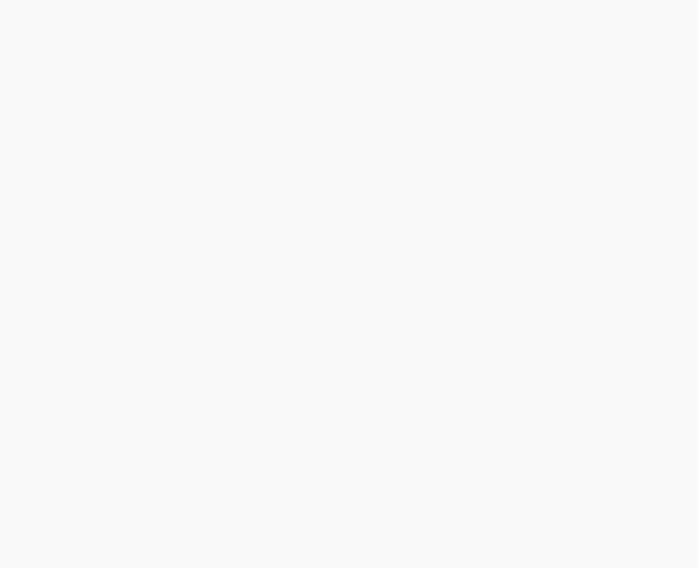
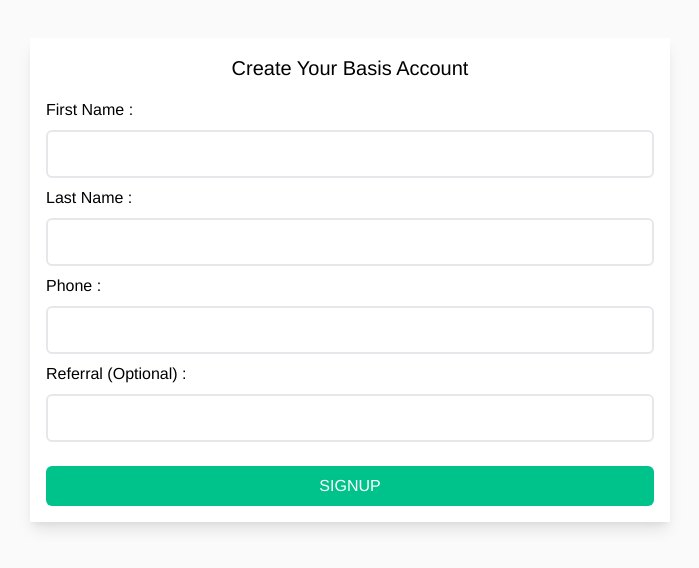
Before and after one commit to AdityaAgrawal-03/basis-form, a React (Create React App) app: page /signup in a window 1280 px wide. Before the commit this address had no page. Shown: the part 120-688 px from the top of the page, without its empty margins (290-989 px from the left). Built offline with nearby package versions, Linux system fonts and the light colour scheme.

Commit message:
style: signup page

```diff
--- a/src/App.js
+++ b/src/App.js
@@ -1,18 +1,25 @@
-import React from 'react';
-import { Routes, Route } from "react-router-dom"
-import { useSelector } from 'react-redux';
-import { selectAuthStatus, Login, VerifyOTP } from "./features/index"
-import './App.css';
+import React from "react";
+import { Routes, Route } from "react-router-dom";
+import { useSelector } from "react-redux";
+import {
+  selectAuthStatus,
+  Login,
+  VerifyOTP,
+  Signup,
+  Profile,
+} from "./features/index";
+import "./App.css";
 
 function App() {
-
-  const status = useSelector(selectAuthStatus)
+  const status = useSelector(selectAuthStatus);
 
   return (
     <div className="bg-coolGray min-h-screen">
       <Routes>
         <Route path="/" element={<Login />} />
         <Route path="/verify" element={<VerifyOTP />} />
+        <Route path="/signup" element={<Signup />} />
+        <Route path="/profile" element={<Profile />} />
       </Routes>
     </div>
   );
--- /dev/null
+++ b/src/features/auth/Profile.jsx
@@ -0,0 +1,5 @@
+export function Profile() {
+  return (
+    <h1> Profile </h1>
+  )
+}
--- a/src/features/auth/Signup.jsx
+++ b/src/features/auth/Signup.jsx
@@ -0,0 +1,44 @@
+export function Signup() {
+  return (
+    <div className="flex items-center justify-center h-screen">
+      <div className="bg-white shadow-lg w-full md:w-1/2 md:p-4 mx-4 p-2">
+        <h1 className="text-center text-xl mb-4"> Create Your Basis Account </h1>
+        <form className="mt-2">
+          <div className="flex flex-col">
+            <label htmlFor="firstname" className="font-light">First Name :</label>
+            <input
+              id="firstname"
+              className="p-2 rounded-md focus:ring-green-500 border-2 focus:ring-2 focus:outline-none my-2 text-lg font-thin"
+            />
+          </div>
+          <div className="flex flex-col">
+            <label htmlFor="lastname">Last Name :</label>
+            <input
+              id="lastname"
+              className="p-2 rounded-md focus:ring-green-500 border-2 focus:ring-2 focus:outline-none my-2 text-lg font-thin"
+            />
+          </div>
+          <div className="flex flex-col">
+            <label htmlFor="phone">Phone :</label>
+            <input
+              id="phone"
+              className="p-2 rounded-md focus:ring-green-500 border-2 focus:ring-2 focus:outline-none my-2 text-lg font-thin"
+            />
+          </div>
+          <div className="flex flex-col">
+            <label htmlFor="referralCode">
+              Referral <span className="font-thin"> (Optional) : </span>
+            </label>
+            <input
+              id="referralCode"
+              className="p-2 rounded-md focus:ring-green-500 border-2 focus:ring-2 focus:outline-none my-2 text-lg font-thin"
+              type="text"
+              maxLength="6"
+            />
+          </div>
+          <button className="uppercase bg-basis w-full text-white px-4 py-2 rounded-md mt-4 hover:bg-green-600">Signup</button>
+        </form>
+      </div>
+    </div>
+  );
+}
--- a/src/features/index.js
+++ b/src/features/index.js
@@ -1,5 +1,7 @@
 export { Login } from "./auth/Login";
-export { VerifyOTP } from "./auth/VerifyOTP"
+export { VerifyOTP } from "./auth/VerifyOTP";
+export  { Signup } from "./auth/Signup";
+export { Profile } from "./auth/Profile"
 
 export {
   selectAuthStatus,
--- a/src/index.css
+++ b/src/index.css
@@ -15,4 +15,8 @@
   .otp-box {
     @apply w-full p-2 outline-none text-lg text-center my-2 bg-transparent
   }
+
+  /* .signup-input {
+    @apply
+  } */
 }
```
